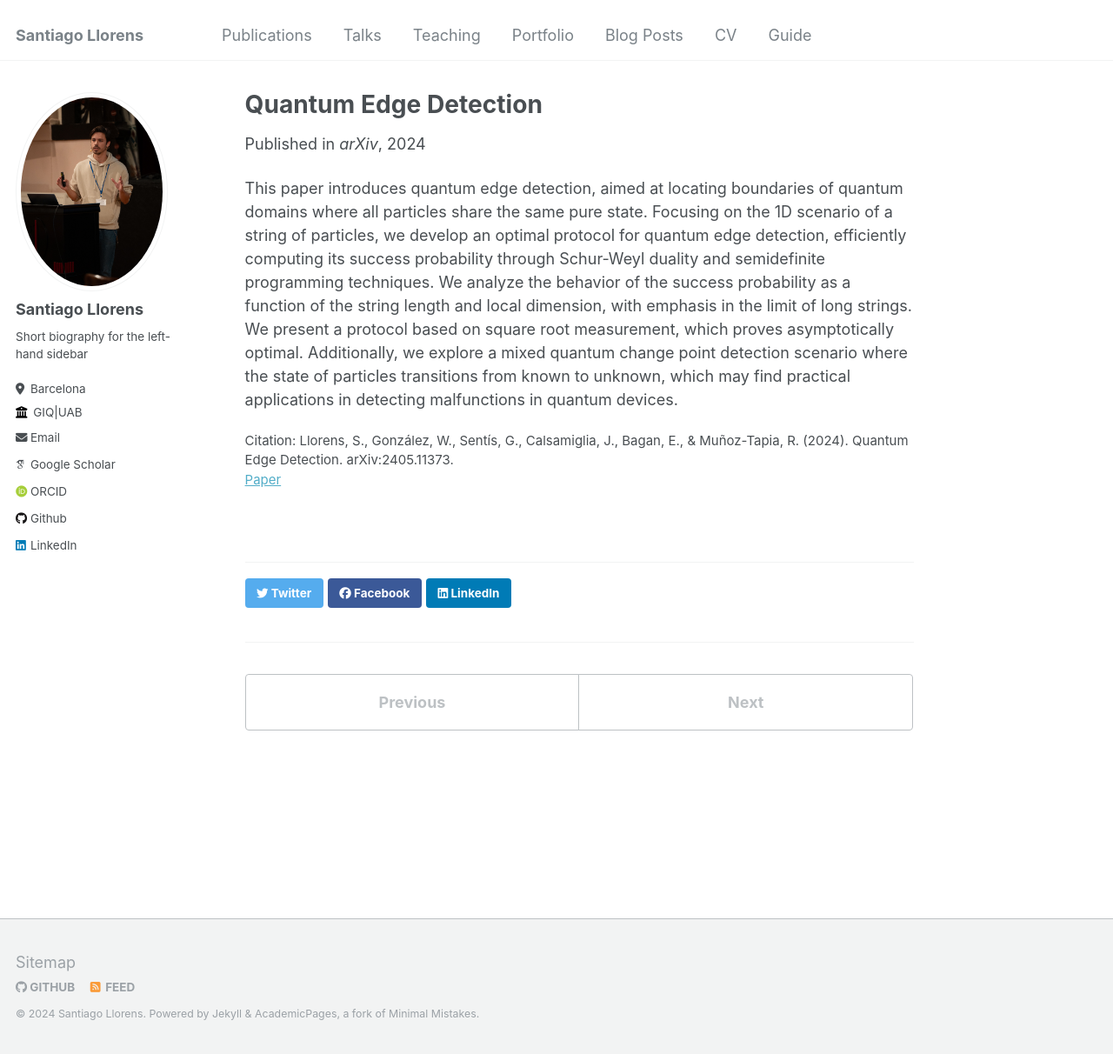
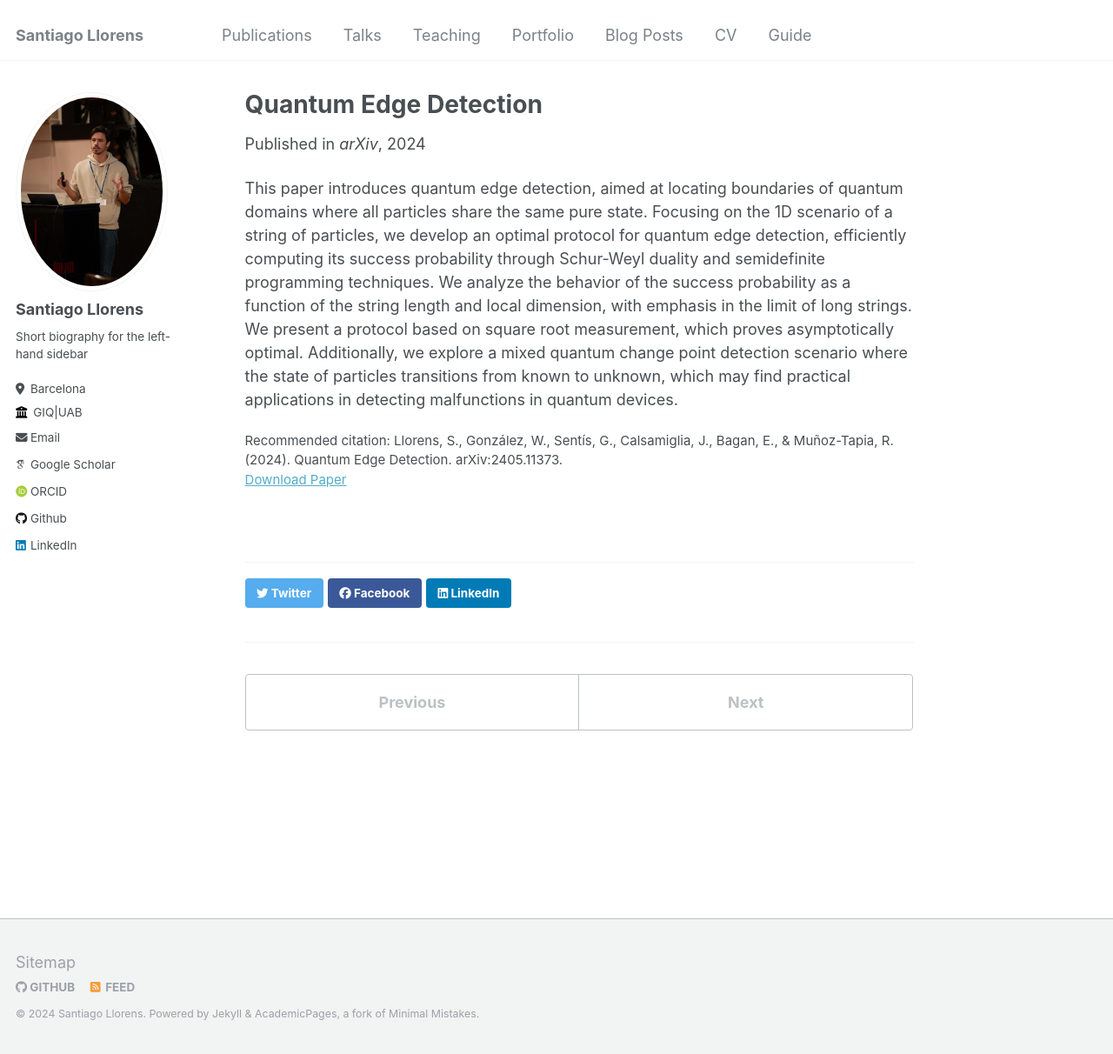
Before and after one commit to SantiagoLlorens/SantiagoLlorens.github.io, a Jekyll site: the page built from _publications/Quantum_edge_detection.md, in a window 1280 px wide and 1212 px high. Shown: the whole window at 87% size. Built offline with Jekyll 4.4.1, drawn with Linux system fonts in a browser that asks for light colours; some web fonts are replaced.

Commit message:
Update single.html

```diff
--- a/_layouts/single.html
+++ b/_layouts/single.html
@@ -48,13 +48,13 @@
         {{ content }}
 
         {% if page.citation and page.paperurl and page.slidesurl %}
-          <p style="font-size: smaller">Citation: {{ page.citation }}<br /><a href="{{ page.paperurl }}">Paper</a> | <a href="{{ page.slidesurl }}">Download Slides</a></p>
+          <p style="font-size: smaller">Recommended citation: {{ page.citation }}<br /><a href="{{ page.paperurl }}">Download Paper</a> | <a href="{{ page.slidesurl }}">Download Slides</a></p>
         {% elsif page.citation and page.paperurl %}
-          <p style="font-size: smaller">Citation: {{ page.citation }}<br /><a href="{{ page.paperurl }}">Paper</a></p>
+          <p style="font-size: smaller">Recommended citation: {{ page.citation }}<br /><a href="{{ page.paperurl }}">Download Paper</a></p>
         {% elsif page.citation and page.slidesurl %}
-          <p style="font-size: smaller">Citation: {{ page.citation }}<br /><a href="{{ page.slidesurl }}">Download Slides</a></p>
+          <p style="font-size: smaller">Recommended citation: {{ page.citation }}<br /><a href="{{ page.slidesurl }}">Download Slides</a></p>
         {% elsif page.citation %}
-          <p style="font-size: smaller">Citation: {{ page.citation }}</p>
+          <p style="font-size: smaller">Recommended citation: {{ page.citation }}</p>
         {% elsif page.slidesurl %}
           <p style="font-size: smaller"><a href="{{ page.slidesurl }}">Download Slides</a></p>
         {% endif %}
```
